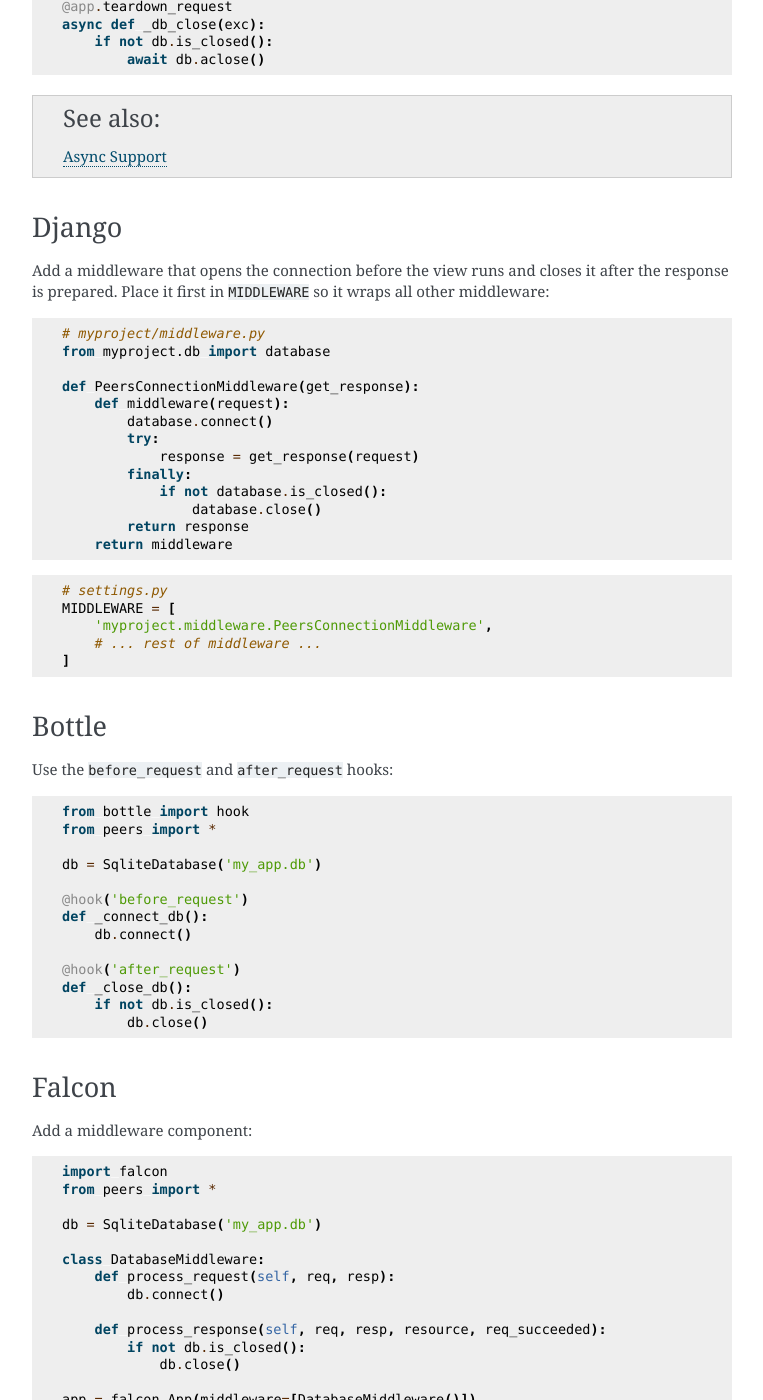
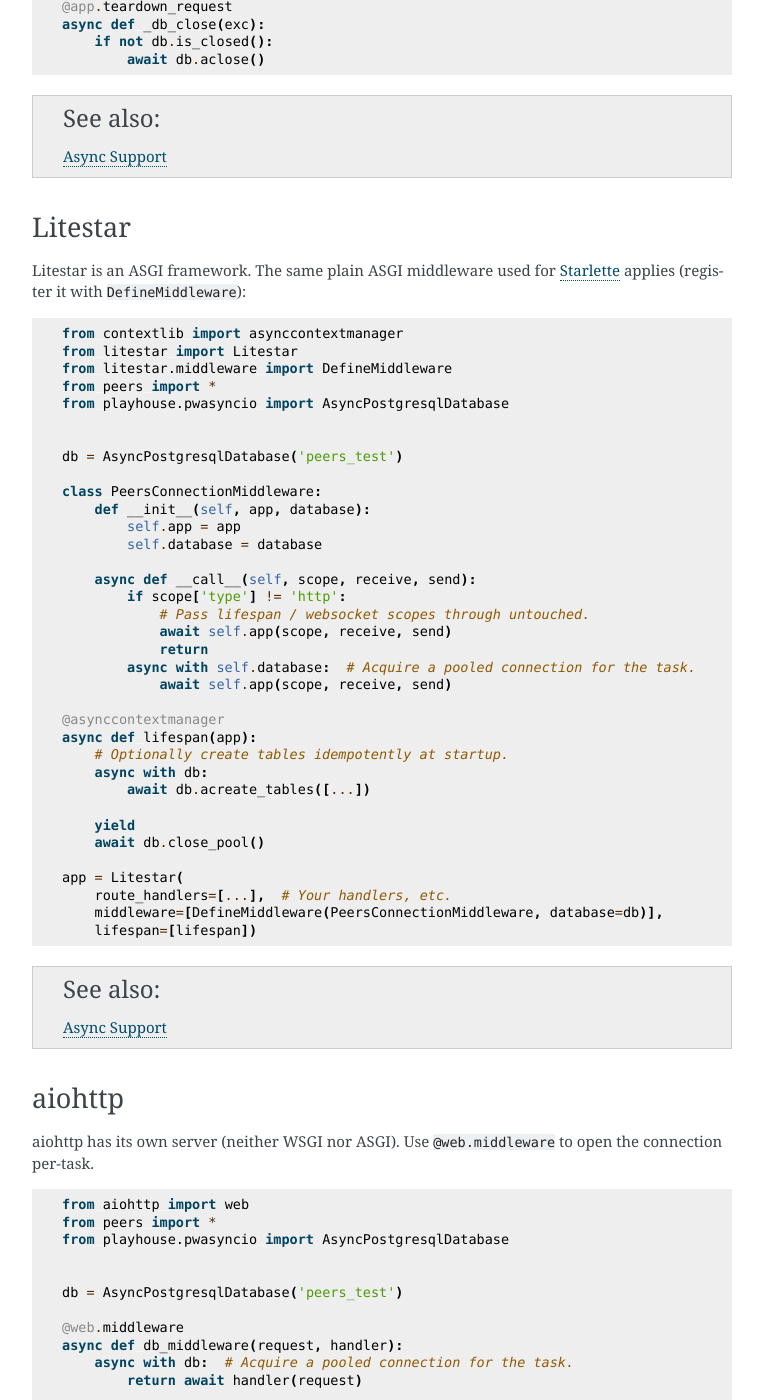
Before and after one commit to Star-DreamDev/myPeers, a Sphinx documentation site: the page built from docs/peers/framework_integration.rst, in a window 1280 px wide and 1400 px high, scrolled down 7668 px. Shown: the whole window, without its empty margins (378-1141 px from the left). Built offline with Sphinx 7.4.7, drawn with Linux system fonts in a browser that asks for light colours; the version number could not be read and is left out; some of the changed text lies outside the part shown.

Commit message:
Litestar and aiohttp now
[skip ci]

```diff
--- a/docs/peers/framework_integration.rst
+++ b/docs/peers/framework_integration.rst
@@ -452,6 +452,91 @@
 
 .. seealso:: :ref:`pwasyncio`
 
+.. _litestar:
+
+Litestar
+--------
+
+Litestar is an ASGI framework. The same plain ASGI middleware used for
+:ref:`starlette` applies (register it with ``DefineMiddleware``):
+
+.. code-block:: python
+
+   from contextlib import asynccontextmanager
+   from litestar import Litestar
+   from litestar.middleware import DefineMiddleware
+   from peers import *
+   from playhouse.pwasyncio import AsyncPostgresqlDatabase
+
+
+   db = AsyncPostgresqlDatabase('peers_test')
+
+   class PeersConnectionMiddleware:
+       def __init__(self, app, database):
+           self.app = app
+           self.database = database
+
+       async def __call__(self, scope, receive, send):
+           if scope['type'] != 'http':
+               # Pass lifespan / websocket scopes through untouched.
+               await self.app(scope, receive, send)
+               return
+           async with self.database:  # Acquire a pooled connection for the task.
+               await self.app(scope, receive, send)
+
+   @asynccontextmanager
+   async def lifespan(app):
+       # Optionally create tables idempotently at startup.
+       async with db:
+           await db.acreate_tables([...])
+
+       yield
+       await db.close_pool()
+
+   app = Litestar(
+       route_handlers=[...],  # Your handlers, etc.
+       middleware=[DefineMiddleware(PeersConnectionMiddleware, database=db)],
+       lifespan=[lifespan])
+
+.. seealso:: :ref:`pwasyncio`
+
+.. _aiohttp:
+
+aiohttp
+-------
+
+aiohttp has its own server (neither WSGI nor ASGI). Use ``@web.middleware`` to
+open the connection per-task.
+
+.. code-block:: python
+
+   from aiohttp import web
+   from peers import *
+   from playhouse.pwasyncio import AsyncPostgresqlDatabase
+
+
+   db = AsyncPostgresqlDatabase('peers_test')
+
+   @web.middleware
+   async def db_middleware(request, handler):
+       async with db:  # Acquire a pooled connection for the task.
+           return await handler(request)
+
+   async def on_startup(app):
+       # Optionally create tables idempotently at startup.
+       async with db:
+           await db.acreate_tables([...])
+
+   async def on_cleanup(app):
+       await db.close_pool()
+
+   app = web.Application(middlewares=[db_middleware])
+   app.on_startup.append(on_startup)
+   app.on_cleanup.append(on_cleanup)
+   app.add_routes([...])  # Your routes, etc.
+
+.. seealso:: :ref:`pwasyncio`
+
 Django
 ------
 
```
